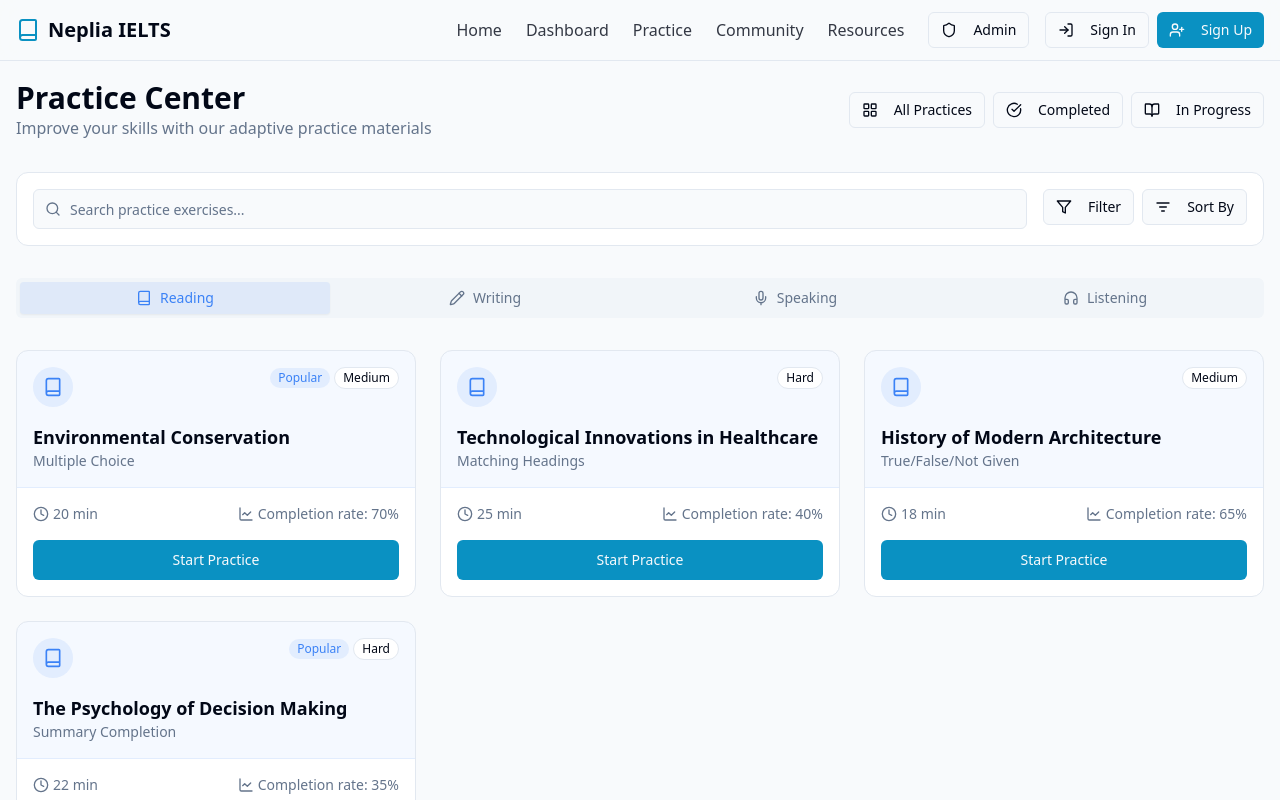
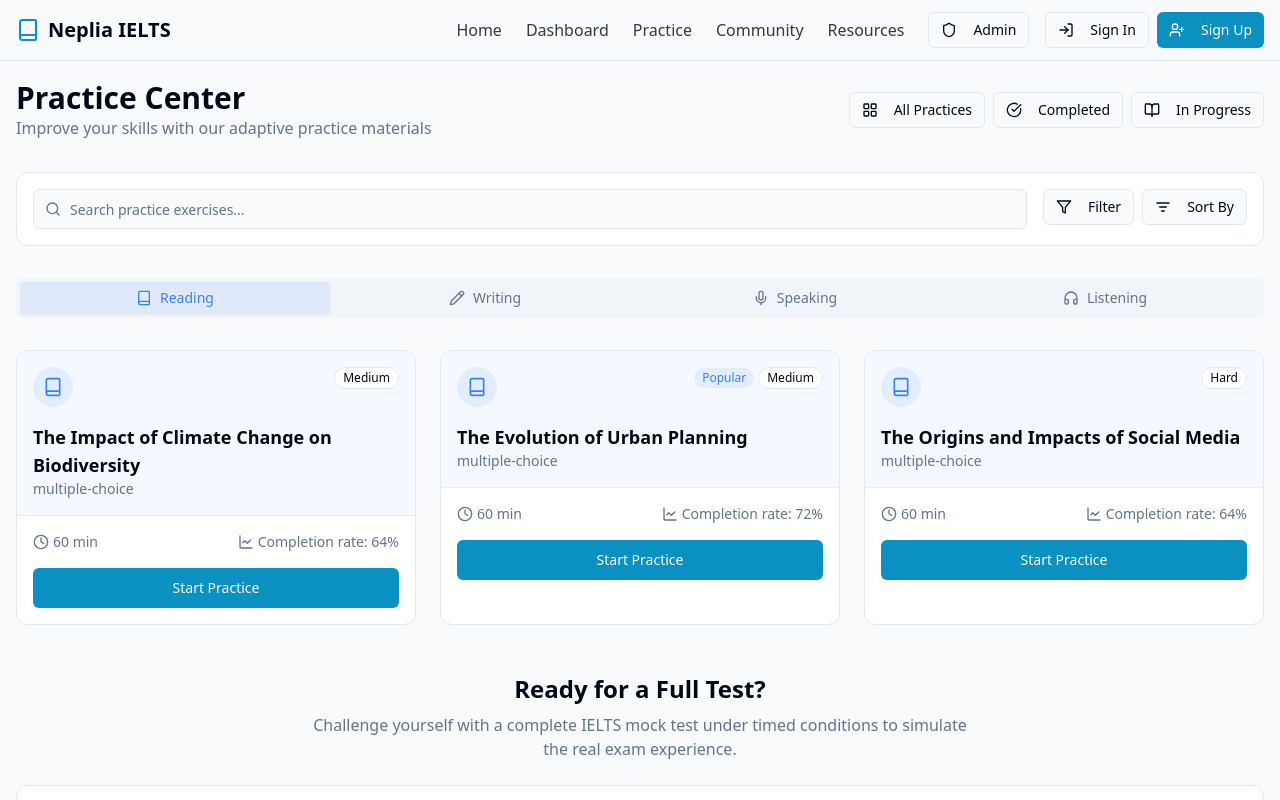
Before and after one commit to Loikaaa/ielts-master-pathway, a React (Vite) app: page /practice in a window 1280 px wide. Shown: the top 800 px of the page. Built offline with nearby package versions, Linux system fonts and the light colour scheme; the HTML template or start-up script is replaced by a standard one.

Commit message:
Fix: Display backend data in frontend
Ensure backend data is correctly fetched and displayed in the frontend.

```diff
--- a/src/App.tsx
+++ b/src/App.tsx
@@ -38,6 +38,7 @@ const App = () => {
               <Route path="/dashboard" element={<Dashboard />} />
               <Route path="/practice" element={<Practice />} />
               <Route path="/practice/session/:skillType/:practiceId" element={<PracticeSession />} />
+              <Route path="/practice/session/:skillType" element={<PracticeSession />} />
               <Route path="/community" element={<Community />} />
               <Route path="/onboarding" element={<Onboarding />} />
               <Route path="/resources" element={<Resources />} />
--- a/src/components/practice/QuestionManager.tsx
+++ b/src/components/practice/QuestionManager.tsx
@@ -32,7 +32,7 @@ const isListeningQuestion = (question: Question): question is ListeningQuestion
   question.skillType === 'listening';
 
 const QuestionManager: React.FC<QuestionManagerProps> = ({ audioPermissionGranted }) => {
-  const { skillType } = useParams<{ skillType: string }>();
+  const { skillType, practiceId } = useParams<{ skillType: string; practiceId: string }>();
   const [currentQuestionIndex, setCurrentQuestionIndex] = useState(0);
   const [questions, setQuestions] = useState<Question[]>([]);
   const [answers, setAnswers] = useState<Record<string, any>>({});
@@ -45,8 +45,24 @@ const QuestionManager: React.FC<QuestionManagerProps> = ({ audioPermissionGrante
   useEffect(() => {
     if (!skillType) return;
 
-    // Filter questions based on the skillType param
-    const filteredQuestions = mockQuestions.filter(q => q.skillType === skillType);
+    let filteredQuestions: Question[] = [];
+
+    if (practiceId) {
+      // First try to find a specific question by ID
+      const specificQuestion = mockQuestions.find(q => q.id === practiceId);
+      if (specificQuestion) {
+        filteredQuestions = [specificQuestion];
+      } else {
+        // If no specific question found, filter by skill type
+        filteredQuestions = mockQuestions.filter(q => q.skillType === skillType);
+      }
+    } else {
+      // Fallback to filter by skill type only
+      filteredQuestions = mockQuestions.filter(q => q.skillType === skillType);
+    }
+
+    console.log(`Loading questions for ${skillType} practice with id ${practiceId}`, filteredQuestions);
+
     setQuestions(filteredQuestions);
 
     // Reset state when questions change
@@ -54,7 +70,7 @@ const QuestionManager: React.FC<QuestionManagerProps> = ({ audioPermissionGrante
     setAnswers({});
     setShowResults(false);
     setTimeRemaining(filteredQuestions[0]?.timeLimit || null);
-  }, [skillType]);
+  }, [skillType, practiceId]);
 
   // Timer effect
   useEffect(() => {
--- a/src/pages/Practice.tsx
+++ b/src/pages/Practice.tsx
@@ -1,3 +1,4 @@
+
 import React from 'react';
 import { useNavigate } from 'react-router-dom';
 import NavBar from '@/components/NavBar';
@@ -21,8 +22,65 @@ import {
   Star,
   Timer
 } from 'lucide-react';
+import { mockQuestions } from '@/data/mockQuestions';
 
 // Define practice items for each skill
+const getPracticeItems = () => {
+  const items = {
+    reading: [],
+    writing: [],
+    speaking: [],
+    listening: []
+  };
+
+  // Use mockQuestions to populate the practice items
+  mockQuestions.forEach(question => {
+    if (!items[question.skillType]) return;
+
+    let title = "";
+    let type = "";
+    let duration = "";
+
+    if (question.skillType === 'reading') {
+      title = question.passageTitle;
+      type = question.questions[0]?.questionType || 'Multiple Question Types';
+      duration = `${Math.floor(question.timeLimit / 60)} min`;
+    } else if (question.skillType === 'writing') {
+      title = `Task ${question.taskType === 'task1' ? '1' : '2'}: ${question.prompt.substring(0, 40)}...`;
+      type = question.taskType === 'task1' ? 'Data Analysis' : 'Essay';
+      duration = `${Math.floor(question.timeLimit / 60)} min`;
+    } else if (question.skillType === 'speaking') {
+      title = `Part ${question.partNumber}: ${question.promptText.substring(0, 40)}...`;
+      type = question.partNumber === 1 ? 'Interview' : question.partNumber === 2 ? 'Monologue' : 'Discussion';
+      duration = `${Math.floor((question.preparationTime + question.responseTime) / 60)} min`;
+    } else if (question.skillType === 'listening') {
+      title = `Section ${question.sectionNumber}`;
+      type = question.questions[0]?.questionType || 'Multiple Question Types';
+      duration = `${Math.floor(question.timeLimit / 60)} min`;
+    }
+
+    items[question.skillType].push({
+      id: question.id,
+      title: title,
+      type: type,
+      level: question.difficulty === 'easy' ? 'Easy' : question.difficulty === 'medium' ? 'Medium' : 'Hard',
+      duration: duration,
+      completionRate: Math.floor(Math.random() * 40) + 40, // Simulated completion rate between 40-80%
+      popular: Math.random() > 0.6 // Randomly mark some as popular
+    });
+  });
+
+  // Fallback to original practice items if no questions found for a skill
+  Object.keys(items).forEach(key => {
+    if (items[key].length === 0) {
+      items[key] = practiceItems[key];
+    }
+  });
+
+  return items;
+};
+
+// Original hardcoded practice items (kept as fallback)
 const practiceItems = {
   reading: [
     {
@@ -180,6 +238,7 @@ const practiceItems = {
 
 const Practice = () => {
   const navigate = useNavigate();
+  const dynamicPracticeItems = getPracticeItems();
 
   const startPractice = (skillType: string, itemId: string) => {
     navigate(`/practice/session/${skillType}/${itemId}`);
@@ -252,7 +311,7 @@ const Practice = () => {
 
             <TabsContent value="reading">
               <div className="grid grid-cols-1 md:grid-cols-2 lg:grid-cols-3 gap-6">
-                {practiceItems.reading.map((item) => (
+                {dynamicPracticeItems.reading.map((item) => (
                   <div key={item.id} className="bg-card border rounded-xl overflow-hidden hover:shadow-md transition-shadow">
                     <div className="bg-reading/5 p-4 border-b border-reading/10">
                       <div className="flex justify-between items-start">
@@ -298,7 +357,7 @@ const Practice = () => {
 
             <TabsContent value="writing">
               <div className="grid grid-cols-1 md:grid-cols-2 lg:grid-cols-3 gap-6">
-                {practiceItems.writing.map((item) => (
+                {dynamicPracticeItems.writing.map((item) => (
                   <div key={item.id} className="bg-card border rounded-xl overflow-hidden hover:shadow-md transition-shadow">
                     <div className="bg-writing/5 p-4 border-b border-writing/10">
                       <div className="flex justify-between items-start">
@@ -344,7 +403,7 @@ const Practice = () => {
 
             <TabsContent value="speaking">
               <div className="grid grid-cols-1 md:grid-cols-2 lg:grid-cols-3 gap-6">
-                {practiceItems.speaking.map((item) => (
+                {dynamicPracticeItems.speaking.map((item) => (
                   <div key={item.id} className="bg-card border rounded-xl overflow-hidden hover:shadow-md transition-shadow">
                     <div className="bg-speaking/5 p-4 border-b border-speaking/10">
                       <div className="flex justify-between items-start">
@@ -390,7 +449,7 @@ const Practice = () => {
 
             <TabsContent value="listening">
               <div className="grid grid-cols-1 md:grid-cols-2 lg:grid-cols-3 gap-6">
-                {practiceItems.listening.map((item) => (
+                {dynamicPracticeItems.listening.map((item) => (
                   <div key={item.id} className="bg-card border rounded-xl overflow-hidden hover:shadow-md transition-shadow">
                     <div className="bg-listening/5 p-4 border-b border-listening/10">
                       <div className="flex justify-between items-start">
```
